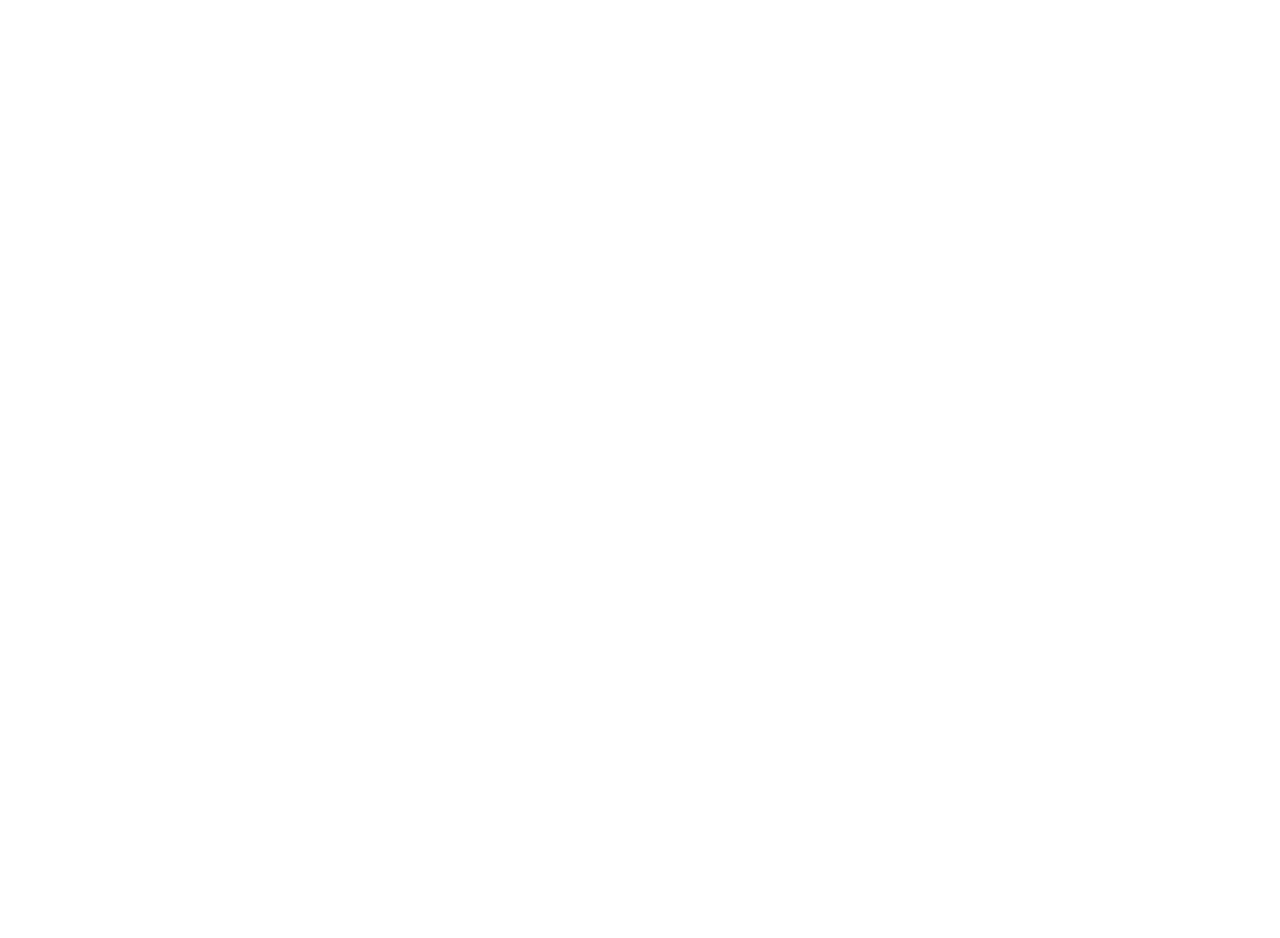
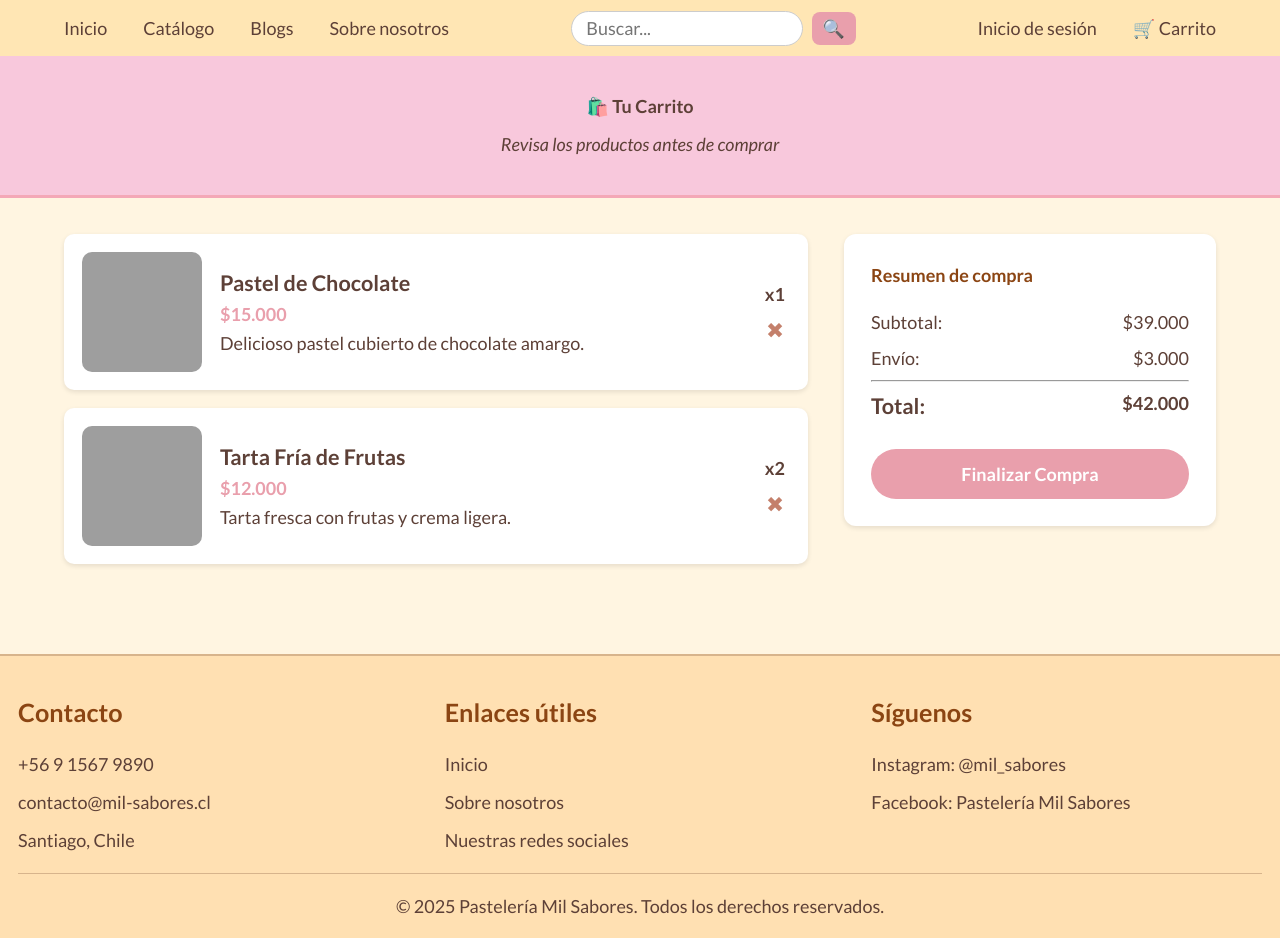
Before and after one commit to browatalafac/full-stack-II, a plain HTML site: page car.html in a window 1280 px wide. Before the commit the page ends 800 px from the top, so only its background shows below. Drawn offline with Linux system fonts and the light colour scheme; grey boxes are pictures that could not be loaded.

Commit message:
Se creo la pagina carrito, y se arregglaron varios errores, queda pendiente crear 2 paginas sencillas, una es la de sobre nosotros y la otra es mostrar las redes socuales de la pasteleria, diciendo que tienen tantos seguidos y bla bla

```diff
--- a/blogs.css
+++ b/blogs.css
@@ -21,6 +21,7 @@ body {
   line-height: 1.6;
   background: #fffaf7;
   color: #333;
+  background-image: url('https://static.vecteezy.com/system/resources/previews/013/248/703/non_2x/abstract-colorful-background-red-peach-green-yellow-beige-pink-spring-nature-pastel-summer-light-kids-happy-cream-color-gradiant-illustration-red-peach-green-yellow-beige-color-gradiant-background-vector.jpg');
 }
 
 /* Barra superior (copiada del index) */
@@ -90,7 +91,7 @@ header p {
   font-style: italic;
 }
 
-/* Main */
+
 main {
   padding: 2rem;
   display: grid;
--- /dev/null
+++ b/car.css
@@ -0,0 +1,250 @@
+@import url('https://fonts.googleapis.com/css2?family=Lato:ital,wght@0,100;0,300;0,400;0,700;0,900;1,100;1,300;1,400;1,700;1,900&display=swap');
+@import url('https://fonts.googleapis.com/css2?family=Pacifico&display=swap');
+
+* {
+  margin: 0;
+  font-family: "Lato", sans-serif;
+  font-size: large;
+  box-sizing: border-box;
+}
+
+body {
+  background-color: #FFF5E1;
+  color: #5D4037;
+  line-height: 1.6;
+}
+
+/* Barra de navegación */
+#first {
+  display: flex;
+  justify-content: space-between;
+  align-items: center;
+  padding: 0.6rem 5vw;
+  background-color: #ffe6b4;
+}
+
+.nav-left, .nav-right {
+  display: flex;
+  gap: 2rem;
+  align-items: center;
+}
+
+a {
+  text-decoration: none;
+  color: #5D4037;
+  transition: 0.3s;
+}
+
+a:hover {
+  color: #8B4513;
+}
+
+#search-bar input {
+  padding: 0.3rem 0.8rem;
+  border-radius: 20px;
+  border: 1px solid #ccc;
+}
+
+#search-bar button {
+  margin-left: 0.3rem;
+  padding: 0.3rem 0.6rem;
+  border-radius: 8px;
+  border: none;
+  background-color: #e99fac;
+  color: white;
+  cursor: pointer;
+  transition: 0.3s ease, transform 0.2s;
+}
+
+#search-bar button:hover {
+  background: #c4806b;
+  transform: scale(1.05);
+}
+
+/* Encabezado carrito */
+.cart-header {
+  text-align: center;
+  background: #f8c8dc;
+  padding: 2rem;
+  border-bottom: 3px solid #f4a8b7;
+}
+
+.cart-header h1 {
+  margin: 0;
+  font-family: "Lato", cursive;
+  color: #5D4037;
+}
+
+.cart-header p {
+  font-style: italic;
+  margin-top: 0.5rem;
+}
+
+/* Contenedor carrito */
+#cart-container {
+  display: grid;
+  grid-template-columns: 2fr 1fr;
+  gap: 2rem;
+  padding: 2rem 5vw;
+}
+
+.cart-items {
+  display: flex;
+  flex-direction: column;
+  gap: 1rem;
+}
+
+/* Item carrito */
+.cart-item {
+  display: flex;
+  align-items: center;
+  background: white;
+  padding: 1rem;
+  border-radius: 10px;
+  box-shadow: 0 2px 5px rgba(0,0,0,0.1);
+  transition: transform 0.2s;
+}
+
+.cart-item:hover {
+  transform: scale(1.01);
+}
+
+.cart-item img {
+  width: 120px;
+  height: 120px;
+  border-radius: 10px;
+  object-fit: cover;
+  margin-right: 1rem;
+}
+
+.item-info h2 {
+  margin: 0;
+  font-size: 1.2rem;
+  color: #5D4037;
+}
+
+.item-info .price {
+  color: #e99fac;
+  font-weight: bold;
+}
+
+.item-actions {
+  margin-left: auto;
+  display: flex;
+  flex-direction: column;
+  align-items: center;
+  gap: 0.4rem;
+}
+
+.quantity {
+  font-weight: bold;
+}
+
+.remove-btn {
+  background: none;
+  border: none;
+  font-size: 1.2rem;
+  cursor: pointer;
+  color: #c4806b;
+  transition: 0.3s;
+}
+
+.remove-btn:hover {
+  color: #e63946;
+}
+
+/* Resumen */
+.cart-summary {
+  background: #fff;
+  padding: 1.5rem;
+  border-radius: 12px;
+  box-shadow: 0 2px 5px rgba(0,0,0,0.1);
+  height: fit-content;
+}
+
+.cart-summary h2 {
+  margin-bottom: 1rem;
+  font-family: "Lato", cursive;
+  color: #8B4513;
+}
+
+.cart-summary p {
+  display: flex;
+  justify-content: space-between;
+  margin: 0.4rem 0;
+}
+
+.cart-summary .total {
+  font-size: 1.2rem;
+  font-weight: bold;
+  color: #5D4037;
+}
+
+.checkout-btn {
+  width: 100%;
+  margin-top: 1rem;
+  padding: 0.8rem;
+  border: none;
+  border-radius: 25px;
+  background: #e99fac;
+  color: white;
+  font-weight: 600;
+  cursor: pointer;
+  transition: 0.3s ease, transform 0.2s;
+}
+
+.checkout-btn:hover {
+  background: #c4806b;
+  transform: scale(1.05);
+}
+
+#pie {
+    background-color: #FFE0B2;
+    color: #5D4037;
+    padding: 2rem 1rem 1rem 1rem;
+    margin-top: 3rem;
+    font-family: "Lato", sans-serif;
+    border-top: 2px solid #d7b48c;
+    gap: 10rem;
+
+}
+
+.footer-content {
+    display: flex;
+    flex-wrap: wrap;
+    justify-content: space-around;
+    gap: 2rem;
+    padding-bottom: 1rem;
+}
+
+.footer-section {
+    flex: 1 1 250px;
+    display: flex;
+    flex-direction: column;
+    row-gap: 0.5rem;
+}
+
+.footer-section h3 {
+    font-family: "Lato", cursive;;
+    font-size: 1.4rem;
+    margin-bottom: 0.5rem;
+    color: #8B4513;
+}
+
+.footer-section a {
+    color: #5D4037;
+    text-decoration: none;
+    font-weight: 500;
+    transition: color 0.3s ease;
+}
+
+.footer-section a:hover {
+    color: #BF360C;
+}
+
+.footer-bottom {
+    text-align: center;
+    border-top: 1px solid #d7b48c;
+    padding-top: 1rem;
+    font-size: 0.9rem;
+}
--- a/car.html
+++ b/car.html
@@ -0,0 +1,104 @@
+<!DOCTYPE html>
+<html lang="es">
+<head>
+  <meta charset="UTF-8">
+  <meta name="viewport" content="width=device-width, initial-scale=1.0">
+  <title>Carrito</title>
+  <link rel="stylesheet" href="car.css">
+</head>
+<body>
+
+  <section id="first">
+    <div class="nav-left">
+      <a href="index.html">Inicio</a>
+      <a href="catalog.html">Catálogo</a>
+      <a href="blogs.html">Blogs</a>
+      <a href="#">Sobre nosotros</a>
+    </div>
+    <form id="search-bar">
+      <input type="text" placeholder="Buscar..." />
+      <button type="submit">🔍</button>
+    </form>
+    <div class="nav-right">
+      <a href="login.html">Inicio de sesión</a>
+      <a href="car.html" id="cart">🛒 Carrito</a>
+    </div>
+  </section>
+
+  <header class="cart-header">
+    <h1>🛍️ Tu Carrito</h1>
+    <p>Revisa los productos antes de comprar</p>
+  </header>
+
+  <main id="cart-container">
+    <section class="cart-items">
+
+
+      <div class="cart-item">
+        <img src="https://tortasdelacasa.com/wp-content/uploads/2024/02/DSC4340-scaled.jpg" alt="Pastel de Chocolate">
+        <div class="item-info">
+          <h2>Pastel de Chocolate</h2>
+          <p class="price">$15.000</p>
+          <p class="desc">Delicioso pastel cubierto de chocolate amargo.</p>
+        </div>
+        <div class="item-actions">
+          <span class="quantity">x1</span>
+          <button class="remove-btn">✖</button>
+        </div>
+      </div>
+
+
+      <div class="cart-item">
+        <img src="https://images.aws.nestle.recipes/original/2024_10_23T06_40_18_badun_images.badun.es_tarta_fria_de_chocolate_blanco_con_frutas.jpg" alt="Tarta Fría">
+        <div class="item-info">
+          <h2>Tarta Fría de Frutas</h2>
+          <p class="price">$12.000</p>
+          <p class="desc">Tarta fresca con frutas y crema ligera.</p>
+        </div>
+        <div class="item-actions">
+          <span class="quantity">x2</span>
+          <button class="remove-btn">✖</button>
+        </div>
+      </div>
+
+    </section>
+
+    <aside class="cart-summary">
+      <h2>Resumen de compra</h2>
+      <p>Subtotal: <span>$39.000</span></p>
+      <p>Envío: <span>$3.000</span></p>
+      <hr>
+      <p class="total">Total: <span>$42.000</span></p>
+      <button class="checkout-btn">Finalizar Compra</button>
+    </aside>
+  </main>
+
+
+     <footer id="pie">
+        <div class="footer-content">
+        <div class="footer-section contacto">
+            <h3>Contacto</h3>
+            <p>+56 9 1567 9890</p>
+            <p>contacto@mil-sabores.cl</p>
+            <p>Santiago, Chile</p>
+        </div>
+        <div class="footer-section enlaces">
+            <h3>Enlaces útiles</h3>
+            <a href="#">Inicio</a>
+            <a href="#">Sobre nosotros</a>
+            <a href="#">Nuestras redes sociales</a>
+        </div>
+        <div class="footer-section redes">
+            <h3>Síguenos</h3>
+            <p>Instagram: @mil_sabores</p>
+            <p>Facebook: Pastelería Mil Sabores</p>
+        </div>
+    </div>
+    <div class="footer-bottom">
+        <p>&copy; 2025 Pastelería Mil Sabores. Todos los derechos reservados.</p>
+    </div>
+    </footer>
+    <script src="car.js"></script>
+
+</body>
+</html>
--- a/catalog.css
+++ b/catalog.css
@@ -1,16 +1,37 @@
 @import url('https://fonts.googleapis.com/css2?family=Lato:ital,wght@0,100;0,300;0,400;0,700;0,900;1,100;1,300;1,400;1,700;1,900&display=swap');
 @import url('https://fonts.googleapis.com/css2?family=Pacifico&display=swap');
 
+a {
+    text-decoration: none;
+    color: #5D4037;
+}
+
+a:hover {
+    color: #8B4513;
+}
+
 * {
     margin: 0;
-    padding: 0;
     font-family: "Lato", sans-serif;
-    box-sizing: border-box;
+    font-size: large;
 }
 
+user agent stylesheet
+a:-webkit-any-link {
+    color: -webkit-link;
+    cursor: pointer;
+    text-decoration: underline;
+}
 body {
-    background-color: #FFF5E1;
+    background-color: #FFF5E1; /* color de respaldo */
+    background-image: url('https://img.freepik.com/vector-premium/fondo-degradado-color-pastel-desenfoque-suave-abstracto-banner-sitio-web-elemento-diseno-grafico_120819-1930.jpg');
+    background-repeat: no-repeat; /* no repetir */
+    background-size: cover; /* que cubra toda la pantalla */
+    background-position: center; /* centrado */
+    background-attachment: fixed; /* opcional: se queda fijo al hacer scroll */
     color: #5D4037;
+    font-family: "Lato", sans-serif;
+    line-height: 1.6;
 }
 
 #top-bar {
@@ -21,6 +42,7 @@ body {
     background-color: #ffffff;
     font-size: 0.9rem;
     color: #5D4037;
+    height: 2.5vh;
 }
 
 #top-bar .social-icons a {
@@ -35,13 +57,15 @@ body {
 }
 
 #first {
-    display: flex;
+    display: flex
+;
     justify-content: space-between;
     align-items: center;
-    padding: 0.5rem 5vw;
-    height: 7vh;
-    background-color: #f4a8b7;
+    padding: 0.6rem 5vw;
+    background-color: #ffe6b4;
+    height: 4vh ;
 }
+
 
 .nav-left, .nav-right {
     display: flex;
@@ -132,6 +156,7 @@ body {
     text-align: center;
     box-shadow: 0 4px 8px #0000001a;
     transition: transform 0.3s ease-in-out;
+    margin-left: 5vh;
 }
 
 .catalog-item:hover {
@@ -237,3 +262,54 @@ body {
         font-size: 1.5rem;
     }
 }
+
+#pie {
+    background-color: #FFE0B2;
+    color: #5D4037;
+    padding: 2rem 1rem 1rem 1rem;
+    margin-top: 3rem;
+    font-family: "Lato", sans-serif;
+    border-top: 2px solid #d7b48c;
+    gap: 10rem;
+
+}
+
+.footer-content {
+    display: flex;
+    flex-wrap: wrap;
+    justify-content: space-around;
+    gap: 2rem;
+    padding-bottom: 1rem;
+}
+
+.footer-section {
+    flex: 1 1 250px;
+    display: flex;
+    flex-direction: column;
+    row-gap: 0.5rem;
+}
+
+.footer-section h3 {
+    font-family: "Lato", cursive;;
+    font-size: 1.4rem;
+    margin-bottom: 0.5rem;
+    color: #8B4513;
+}
+
+.footer-section a {
+    color: #5D4037;
+    text-decoration: none;
+    font-weight: 500;
+    transition: color 0.3s ease;
+}
+
+.footer-section a:hover {
+    color: #BF360C;
+}
+
+.footer-bottom {
+    text-align: center;
+    border-top: 1px solid #d7b48c;
+    padding-top: 1rem;
+    font-size: 0.9rem;
+}
--- a/style.css
+++ b/style.css
@@ -42,6 +42,7 @@ body{
   align-items: center;
   padding: 0.6rem 5vw;
   background-color: #ffe6b4;
+  height: 4vh;
 }
 
 .nav-left, .nav-right {
@@ -50,10 +51,16 @@ body{
     align-items: center;
 }
 
-#search-bar {
-    display: flex;
-    align-items: center;
-    gap: 0.5rem;
+#search-bar button {
+    margin-left: 0.3rem;
+    padding: 0.3rem 0.6rem;
+    border-radius: 8px;
+    border: none;
+    background-color: #e99fac;
+    color: white;
+    cursor: pointer;
+    transition: 0.3s
+ease, transform 0.2s;
 }
 
 a {
```
Also changed, not shown: blogs.html (+7 -6 lines), catalog.html (+28 -2 lines), index.html (+5 -3 lines), login.html (+3 -2 lines).
